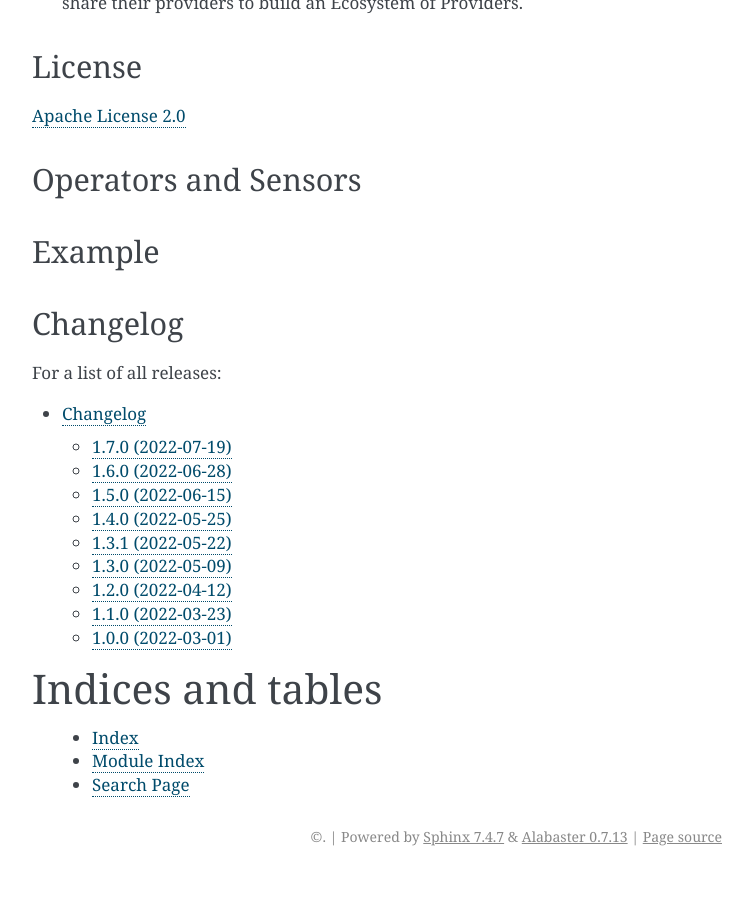
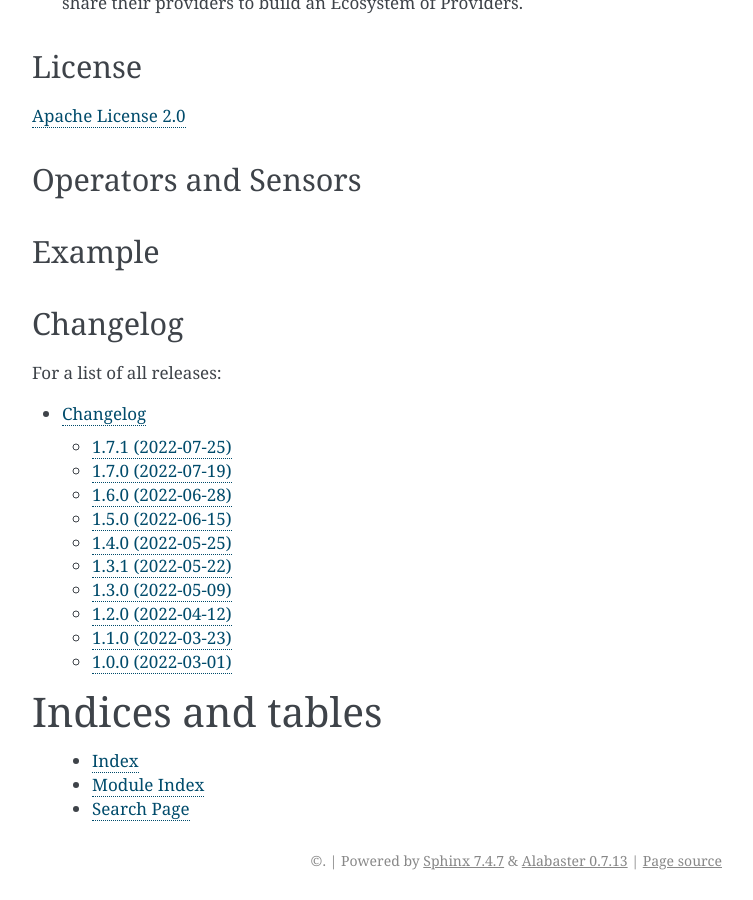
Before and after one commit to astronomer/astronomer-providers, a Sphinx documentation site: the page built from docs/index.rst, in a window 1280 px wide and 900 px high, scrolled down 2714 px. Shown: the whole window, without its empty margins (388-1141 px from the left). Built offline with Sphinx 7.4.7, drawn with Linux system fonts in a browser that asks for light colours; pages that are not in the unit, such as notebooks, are missing from menus; before the commit the page ends 3590 px from its top, so only the background shows below that.

Commit message:
Release 1.7.1

```diff
--- a/docs/conf.py
+++ b/docs/conf.py
@@ -27,7 +27,7 @@
 author = "Astronomer Inc."
 
 # The full version, including alpha/beta/rc tags
-release = "1.8.0.dev1"
+release = "1.7.1"
 
 
 # -- General configuration ---------------------------------------------------
--- a/setup.cfg
+++ b/setup.cfg
@@ -1,6 +1,6 @@
 [metadata]
 name = astronomer-providers
-version = 1.8.0.dev1
+version = 1.7.1
 url = https://github.com/astronomer/astronomer-providers/
 author = Astronomer
 author_email = humans@astronomer.io
```
Also changed, not shown: CHANGELOG.rst (+10 -0 lines).
